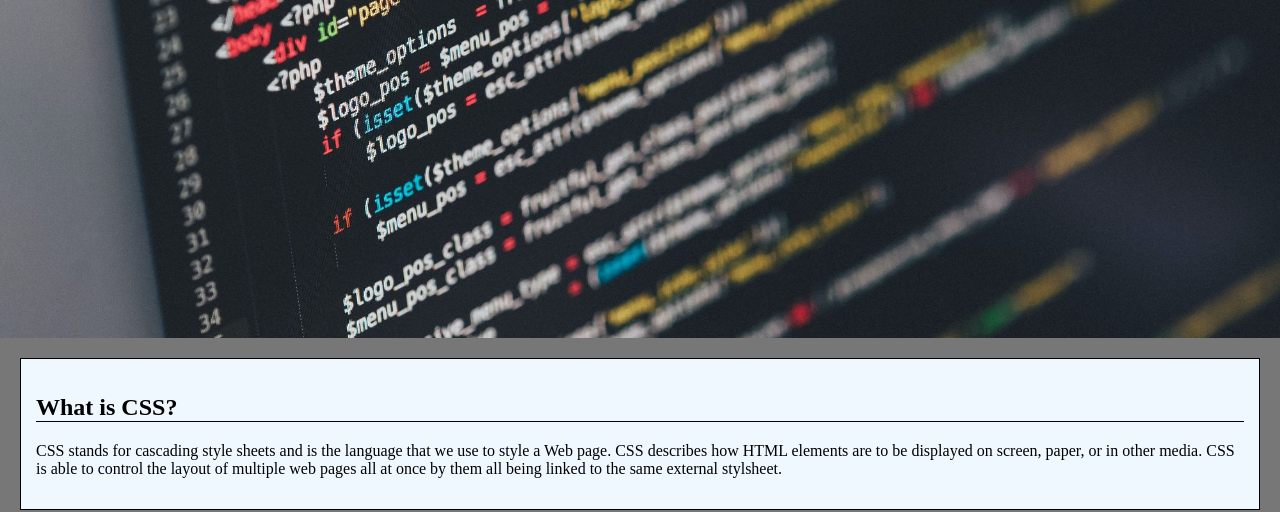
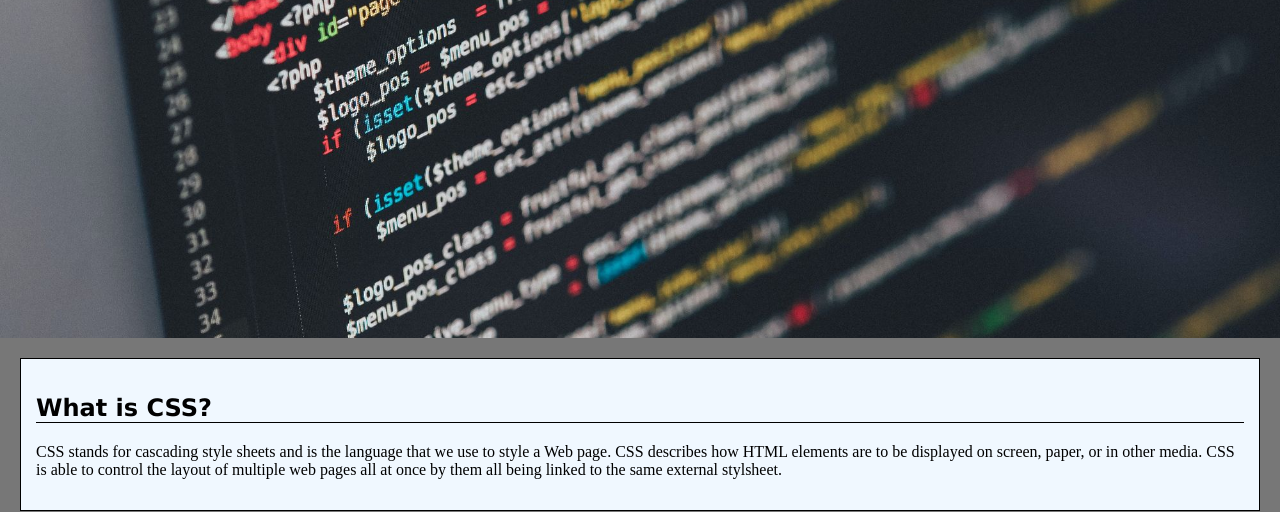
Before and after one commit to johler4/cheatsheet, a plain HTML site: page css/index.html in a window 1280 px wide. Shown: the part 462-974 px from the top of the page. Drawn offline with Linux system fonts and the light colour scheme.

Commit message:
changed font-family for h2/h3 in style2.css

```diff
--- a/css/style2.css
+++ b/css/style2.css
@@ -71,6 +71,11 @@ nav a:hover {
     border-bottom: 1px solid black;
 }
 
+h2,
+h3 {
+    font-family: 'Lucida Sans', 'Lucida Sans Regular', 'Lucida Grande', 'Lucida Sans Unicode', Geneva, Verdana, sans-serif;
+}
+
 .definition span {
     text-decoration: underline;
     font-weight: bold;
```
